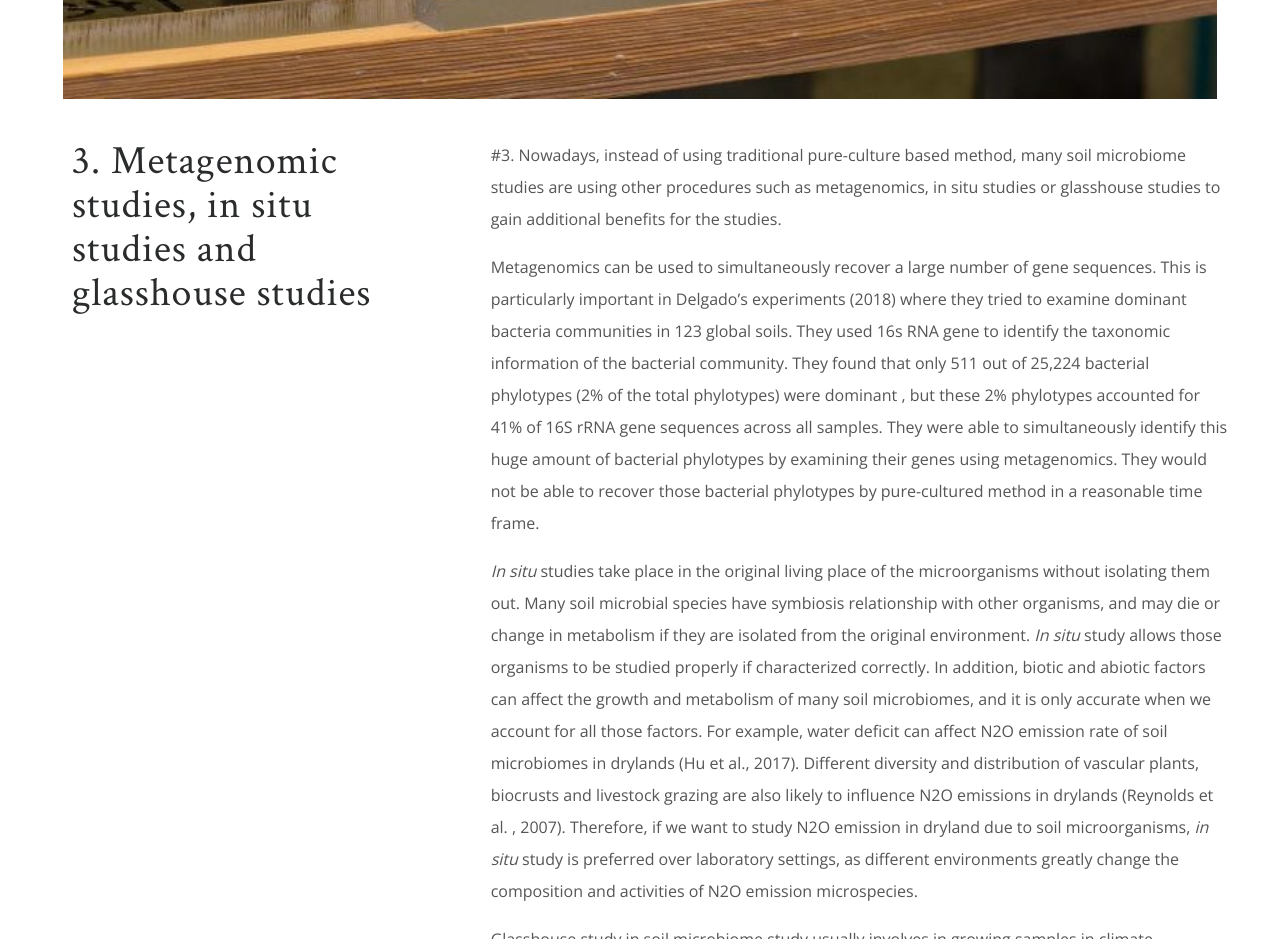
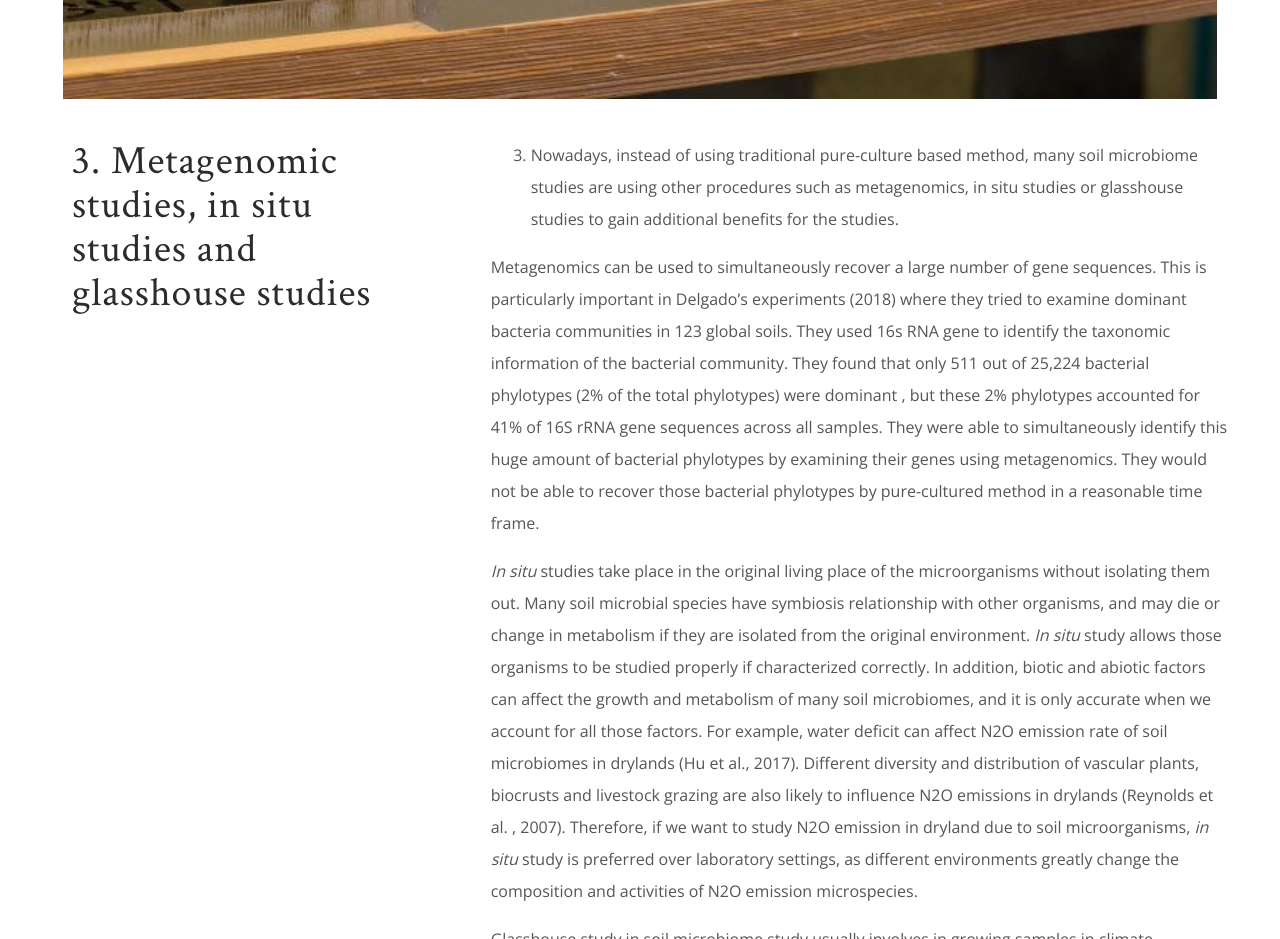
Before and after one commit to ruyanl/ruyanl.github.io, a plain HTML site: page 2019/08/11/3. Metagenomic studies, in situ studies and glasshouse studies/index.html in a window 1280 px wide. Shown: the part 840-1779 px from the top of the page. Drawn offline with nearby package versions, Linux system fonts and the light colour scheme; a script that the page names is missing.

Commit message:
Site updated: 2019-10-20 21:01:35

```diff
--- a/2019/08/11/3. Metagenomic studies, in situ studies and glasshouse studies/index.html
+++ b/2019/08/11/3. Metagenomic studies, in situ studies and glasshouse studies/index.html
@@ -15,7 +15,7 @@
 
   <!--Description-->
 
-      <meta name="description" content="#3. Nowadays, instead of using traditional pure-culture based method, many soil microbiome studies are using other procedures such as metagenomics, in">
+      <meta name="description" content="Nowadays, instead of using traditional pure-culture based method, many soil microbiome studies are using other procedures such as metagenomics, in sit">
 
 
   <!--Author-->
@@ -71,7 +71,9 @@
   <h1>3. Metagenomic studies, in situ studies and glasshouse studies</h1>
 </div>
 <div class="col-lg-8 col-12 pt-lg-3 mb-4 pl-lg-5 px-lg-0 px-4 portfolio-content">
-  <p>#3. Nowadays, instead of using traditional pure-culture based method, many soil microbiome studies are using other procedures such as metagenomics, in situ studies or glasshouse studies to gain additional benefits for the studies.</p>
+  <ol start="3">
+<li>Nowadays, instead of using traditional pure-culture based method, many soil microbiome studies are using other procedures such as metagenomics, in situ studies or glasshouse studies to gain additional benefits for the studies.</li>
+</ol>
 <p>Metagenomics can be used to simultaneously recover a large number of gene sequences. This is particularly important in Delgado’s experiments (2018) where they tried to examine dominant bacteria communities in 123 global soils. They used 16s RNA gene to identify the taxonomic information of the bacterial community. They found that only 511 out of 25,224 bacterial phylotypes (2% of the total phylotypes) were dominant , but these 2% phylotypes accounted for 41% of 16S rRNA gene sequences across all samples. They were able to simultaneously identify this huge amount of bacterial phylotypes by examining their genes using metagenomics. They would not be able to recover those bacterial phylotypes by pure-cultured method in a reasonable time frame. </p>
 <p> <em>In situ</em> studies take place in the original living place of the microorganisms without isolating them out. Many soil microbial species have symbiosis relationship with other organisms, and may die or change in metabolism if they are isolated from the original environment. <em>In situ</em> study allows those organisms to be studied properly if characterized correctly. In addition, biotic and abiotic factors can affect the growth and metabolism of many soil microbiomes, and it is only accurate when we account for all those factors. For example, water deficit can affect N2O emission rate of soil microbiomes in drylands (Hu et al., 2017). Different diversity and distribution of vascular plants, biocrusts and livestock grazing are also likely to influence N2O emissions in drylands (Reynolds et al. , 2007). Therefore, if we want to study N2O emission in dryland due to soil microorganisms, <em>in situ</em> study is preferred over laboratory settings, as different environments greatly change the composition and activities of N2O emission microspecies. </p>
 <p>Glasshouse study in soil microbiome study usually involves in growing samples in climate-controlled growth chambers, and control the variables throughout the period of the experiments. Trivedi et al. (2019) used a glasshouse study to show that the reduction of soil microbiome functional diversity resulted in a decrease in soil functionality. In order to measure methane consumption to test the hypothesis that decrease in methanotroph diversity results in decrease in methane consumption, they put soils samples with different methanotroph diversities into individual sealed glass chambers. They able to keep all other factors in the glass chambers the same (e.g. same temperature, same moisture). They used syringes connected to the glass chambers to collect gas samples from the chamber at 0, 30, 60 min, and thus calculated the rate of methane consumption within each chamber. The glasshouse study allows Trivedi et al. to do a controlled study and they successfully obtained a result supporting his hypothesis. </p>
```
